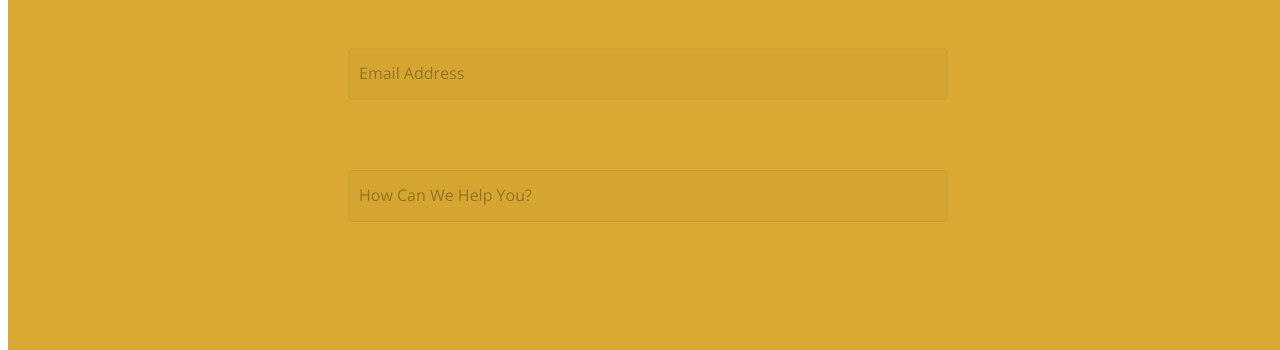
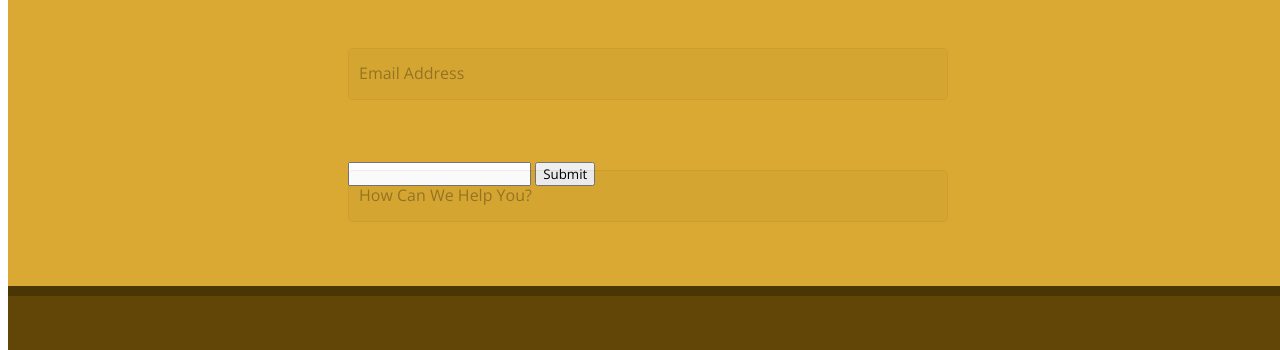
Before and after one commit to offthegridcoders/otg-marketingsite, a website: page src/templates/index.html in a window 1280 px wide. Shown: the part 3255-3605 px from the top of the page. Drawn offline with nearby package versions, Linux system fonts and the light colour scheme; files that its build step writes are made by us from their sources; files whose address does not match are found by name.

Commit message:
updated branch

```diff
--- a/src/partials/_contact.html
+++ b/src/partials/_contact.html
@@ -8,16 +8,16 @@ style="display:none;" onload="if(submitted)
 target="hidden_iframe" onsubmit="submitted=true;" class="contact-form">
 
     <label class="hide-label">How did you hear about us?</label>
-    <input type="text" name="entry.340222189" value="" class="ss-q-short" id="entry_340222189" dir="auto" aria-label="how did you hear about us">
+    <input type="text" name="entry.340222189" id="entry_340222189" dir="auto" aria-label="how did you hear about us">
 
     <label class="hide-label">What is your name?</label>
-    <input type="text" name="entry.913549829" value="" class="ss-q-short" id="entry_913549829" dir="auto" aria-label="what is your name  " aria-required="true" required="" title="">
+    <input type="text" name="entry.913549829" id="entry_913549829" dir="auto" aria-label="what is your name  " aria-required="true" required>
 
     <label class="hide-label">Email Address</label>
-    <input type="email" name="entry.1243076929" value="" class="ss-q-short" id="entry_1243076929" dir="auto" aria-label="email address  Must be a valid email address" aria-required="true" required="" title="Must be a valid email address">
+    <input type="email" name="entry.1243076929" id="entry_1243076929" dir="auto" aria-label="email address  Must be a valid email address" aria-required="true" required title="Must be a valid email address">
 
     <label class="hide-label">How Can We Help You?</label>
-    <textarea name="entry.884158046" rows="8" cols="0" class="ss-q-long" id="entry_884158046" dir="auto" aria-label="how can we help you?  " aria-required="true" required=""></textarea>
+    <input name="entry.884158046" id="entry_884158046" dir="auto" aria-label="how can we help you?" aria-required="true" required>
 
     <input type="submit" name="submit" value="Submit" id="ss-submit" class="jfk-button jfk-button-action ">
   </form>
```
Also changed, not shown: dist/index.html.
